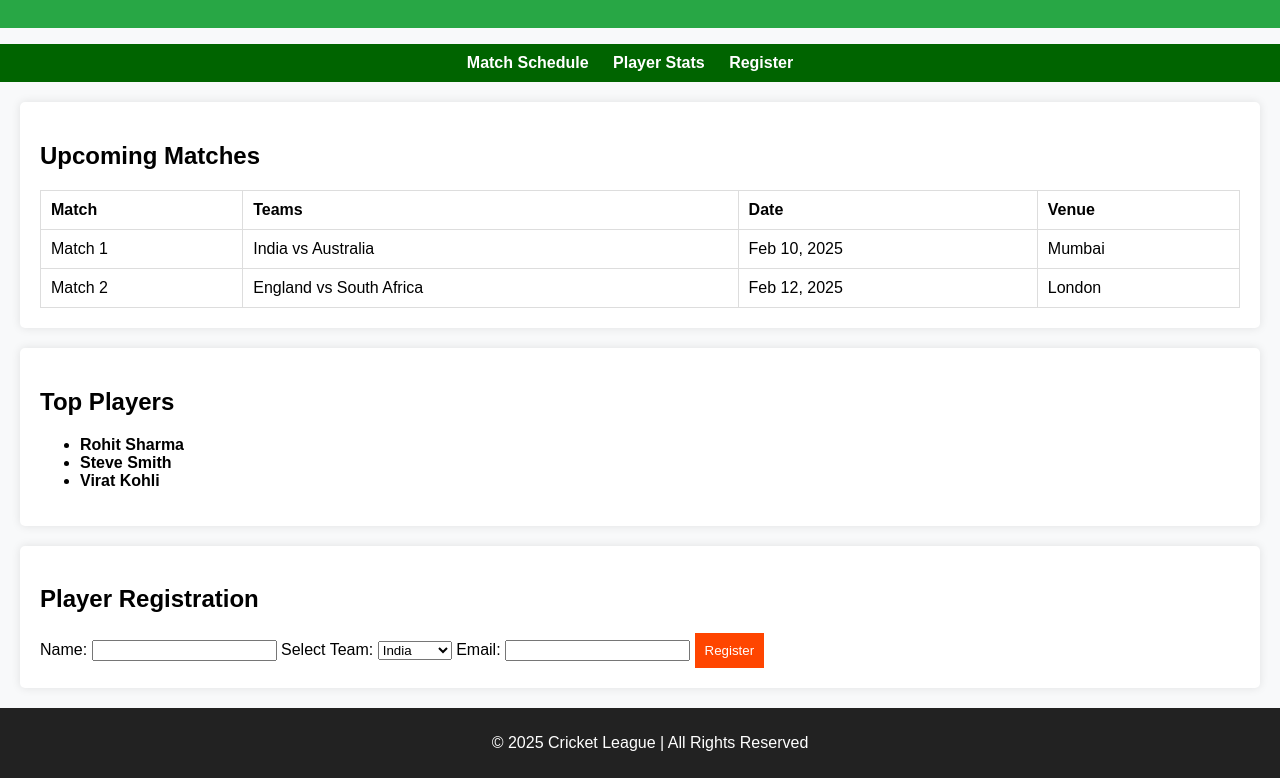
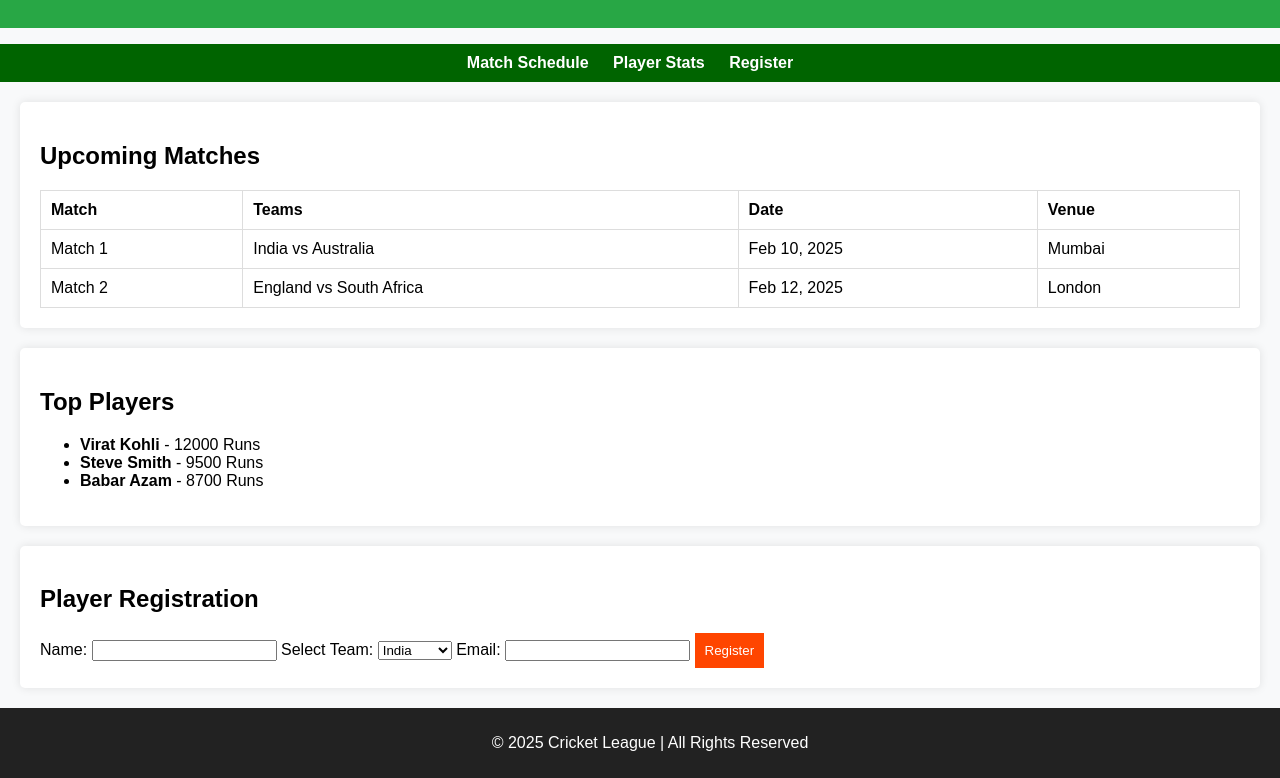
Before and after one commit to AyushMonga/22BCY10267_IWP_ASSIGNMENT, a plain HTML site: page index.html in a window 1280 px wide. Shown: the part 116-894 px from the top of the page. Drawn offline with Linux system fonts and the light colour scheme.

Commit message:
Update index.html

```diff
--- a/index.html
+++ b/index.html
@@ -48,9 +48,9 @@
     <section id="stats">
         <h2>Top Players</h2>
         <ul>
-            <li><b>Rohit Sharma</b></li>
-            <li><b>Steve Smith</b></li>
-            <li><b>Virat Kohli</b> </li>
+            <li><b>Virat Kohli</b> - 12000 Runs </li>
+            <li><b>Steve Smith</b> - 9500 Runs </li>
+            <li><b>Babar Azam</b> - 8700 Runs </li>
         </ul>
     </section>
 
```
